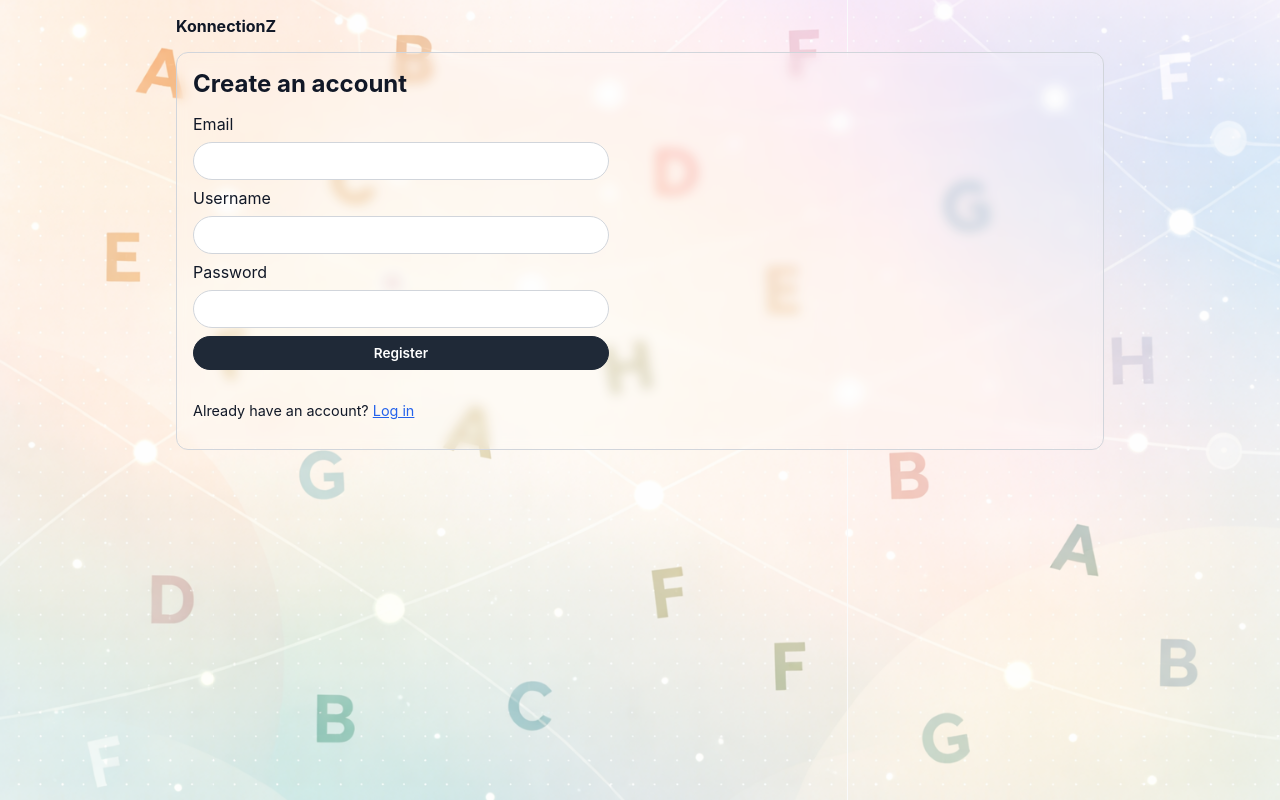
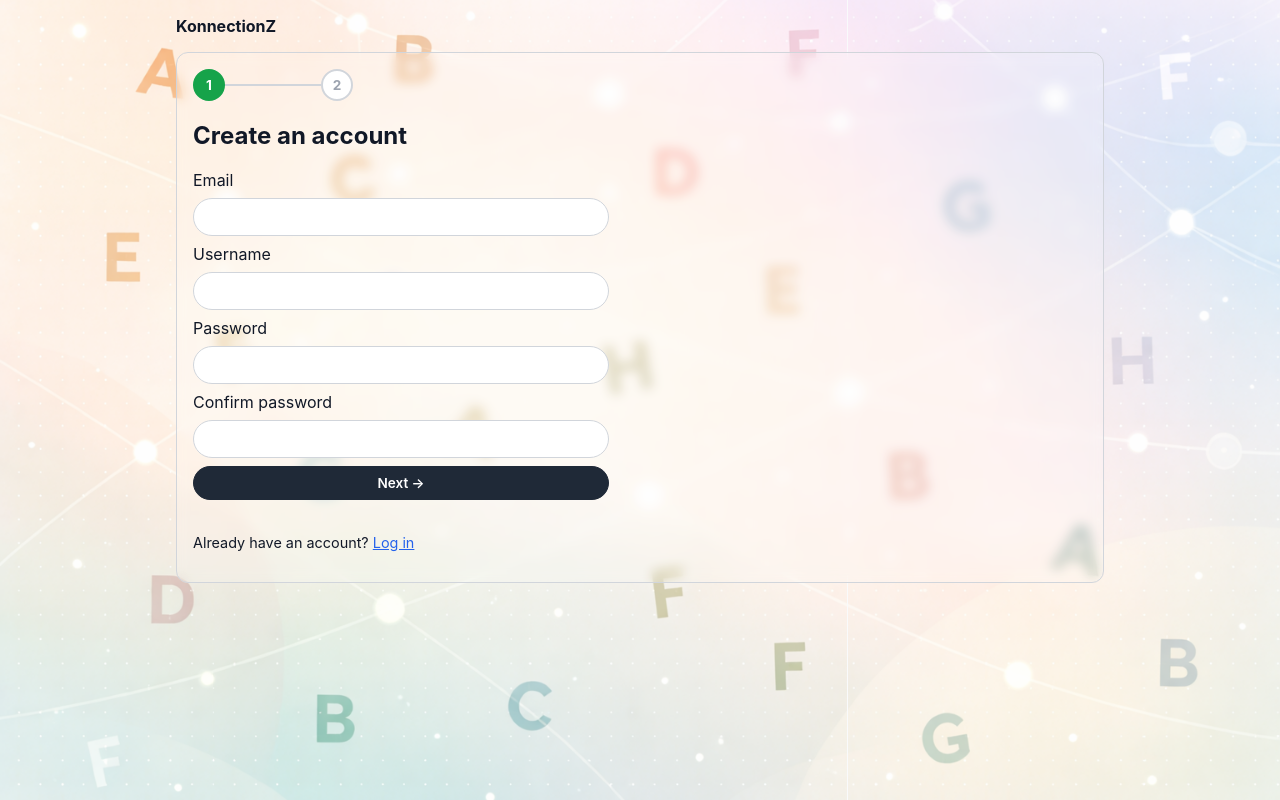
Before and after one commit to ooquist80/KonnectionZ-frontend, a Vue app: page /register in a window 1280 px wide. Built offline with nearby package versions, Linux system fonts and the light colour scheme; no server answers; the HTML template or start-up script is replaced by a standard one.

Commit message:
improved registration flow

```diff
--- a/src/auth/views/RegisterView.vue
+++ b/src/auth/views/RegisterView.vue
@@ -1,11 +1,20 @@
 <template>
   <section class="register-view">
+
+    <!-- Step indicator -->
+    <div class="step-indicator">
+      <div class="step-bubble" :class="step === 1 ? 'active' : 'done'">1</div>
+      <div class="step-line" :class="{ done: step === 2 }" />
+      <div class="step-bubble" :class="step === 2 ? 'active' : ''">2</div>
+    </div>
+
+    <!-- ── Step 1: Account details ── -->
+    <template v-if="step === 1">
       <h1>Create an account</h1>
 
-    <div v-if="successMessage" class="success-banner">{{ successMessage }}</div>
       <div v-if="errorMessage" class="error-banner">{{ errorMessage }}</div>
 
-    <form @submit.prevent="onSubmit">
+      <form @submit.prevent="onSubmitStep1">
         <label for="email">Email</label>
         <input id="email" v-model="email" type="email" required autocomplete="email" />
 
@@ -15,77 +24,182 @@
         <label for="password">Password</label>
         <input id="password" v-model="password" type="password" required autocomplete="new-password" />
 
-      <button type="submit" :disabled="isLoading">
-        {{ isLoading ? 'Creating account...' : 'Register' }}
+        <label for="confirm-password">Confirm password</label>
+        <input
+          id="confirm-password"
+          v-model="confirmPassword"
+          type="password"
+          required
+          autocomplete="new-password"
+          :class="{ 'input-error': passwordMismatch }"
+        />
+        <p v-if="passwordMismatch" class="field-error">Passwords do not match.</p>
+
+        <button type="submit" :disabled="isLoading || passwordMismatch">
+          {{ isLoading ? 'Creating account…' : 'Next →' }}
         </button>
       </form>
 
       <p class="sign-in-link">
         Already have an account? <RouterLink to="/login">Log in</RouterLink>
       </p>
+    </template>
+
+    <!-- ── Step 2: Avatar ── -->
+    <template v-else>
+      <h1>Create your avatar</h1>
+      <p class="step-subtitle">Customise how you appear to other players. You can change this later.</p>
+
+      <div v-if="avatarError" class="error-banner">{{ avatarError }}</div>
+
+      <AvatarEditor v-model="pendingAvatarStr" />
+
+      <div class="save-row">
+        <button type="button" class="btn-secondary" @click="randomize">🎲 Randomise</button>
+        <button type="button" class="btn-secondary" @click="skipAvatar">Skip for now</button>
+        <button type="button" class="btn-primary" :disabled="isLoading" @click="onSaveAvatar">
+          {{ isLoading ? 'Saving…' : 'Save & continue' }}
+        </button>
+      </div>
+    </template>
+
   </section>
 </template>
 
 <script setup lang="ts">
-import { ref } from 'vue'
-import { RouterLink } from 'vue-router'
+import { computed, ref } from 'vue'
+import { RouterLink, useRouter } from 'vue-router'
 import { requestJson } from '../../shared/api/http'
 import type { UserRead, UserWrite } from '../../shared/types/api'
+import { useAuthStore } from '../store/authStore'
+import { randomizeAvatarOptions, serializeAvatarOptions } from '../../shared/utils/avatarUtils'
+import AvatarEditor from '../components/AvatarEditor.vue'
 
+const auth = useAuthStore()
+const router = useRouter()
+
+// ── Step 1 state ──
+const step = ref<1 | 2>(1)
 const email = ref('')
 const username = ref('')
 const password = ref('')
+const confirmPassword = ref('')
 const isLoading = ref(false)
 const errorMessage = ref('')
-const successMessage = ref('')
 
-async function onSubmit() {
+const passwordMismatch = computed(
+  () => confirmPassword.value.length > 0 && password.value !== confirmPassword.value,
+)
+
+function extractErrorMessage(err: unknown): string {
+  if (err && typeof err === 'object' && 'payload' in err) {
+    const detail = (err as { payload?: { detail?: unknown } }).payload?.detail
+    if (typeof detail === 'string') return detail
+    if (Array.isArray(detail)) return detail.map((d: { msg: string }) => d.msg).join(', ')
+  }
+  return err instanceof Error ? err.message : 'Something went wrong. Please try again.'
+}
+
+async function onSubmitStep1() {
+  if (passwordMismatch.value) return
   errorMessage.value = ''
-  successMessage.value = ''
   isLoading.value = true
 
   try {
-    const body: UserWrite = {
-      email: email.value,
-      username: username.value,
-      password: password.value,
-    }
-
+    const body: UserWrite = { email: email.value, username: username.value, password: password.value }
     await requestJson<UserRead>('/users', {
       method: 'POST',
       headers: { 'Content-Type': 'application/json' },
       body: JSON.stringify(body),
     })
-
-    successMessage.value = 'Account created! You can now sign in.'
-    email.value = ''
-    username.value = ''
-    password.value = ''
-  } catch (err: unknown) {
-    if (err && typeof err === 'object' && 'payload' in err) {
-      const payload = (err as { payload: unknown }).payload
-      if (payload && typeof payload === 'object' && 'detail' in payload) {
-        const detail = (payload as { detail: unknown }).detail
-        if (typeof detail === 'string') {
-          errorMessage.value = detail
-        } else if (Array.isArray(detail)) {
-          errorMessage.value = detail.map((d: { msg: string }) => d.msg).join(', ')
-        } else {
-          errorMessage.value = 'Registration failed. Please try again.'
-        }
-      } else {
-        errorMessage.value = 'Registration failed. Please try again.'
-      }
-    } else {
-      errorMessage.value = 'Registration failed. Please try again.'
-    }
+    // Auto-login so we can save avatar in step 2
+    await auth.loginWithPassword(username.value, password.value)
+    step.value = 2
+  } catch (err) {
+    errorMessage.value = extractErrorMessage(err)
   } finally {
     isLoading.value = false
   }
 }
+
+// ── Step 2 state ──
+const pendingAvatarStr = ref(serializeAvatarOptions(randomizeAvatarOptions()))
+const avatarError = ref('')
+
+function randomize() {
+  pendingAvatarStr.value = serializeAvatarOptions(randomizeAvatarOptions())
+}
+
+async function onSaveAvatar() {
+  avatarError.value = ''
+  isLoading.value = true
+  try {
+    await auth.saveAvatar(pendingAvatarStr.value)
+    await router.push('/')
+  } catch (err) {
+    avatarError.value = extractErrorMessage(err)
+  } finally {
+    isLoading.value = false
+  }
+}
+
+function skipAvatar() {
+  void router.push('/')
+}
 </script>
 
 <style scoped>
+.register-view {
+  gap: 1.25rem;
+}
+
+/* ── Step indicator ── */
+.step-indicator {
+  display: flex;
+  align-items: center;
+  gap: 0;
+  max-width: 10rem;
+}
+
+.step-bubble {
+  width: 2rem;
+  height: 2rem;
+  border-radius: 50%;
+  display: flex;
+  align-items: center;
+  justify-content: center;
+  font-size: 0.85rem;
+  font-weight: 700;
+  border: 2px solid #d1d5db;
+  background: #fff;
+  color: #9ca3af;
+  flex-shrink: 0;
+}
+
+.step-bubble.active {
+  border-color: #16a34a;
+  background: #16a34a;
+  color: #fff;
+}
+
+.step-bubble.done {
+  border-color: #16a34a;
+  background: #dcfce7;
+  color: #16a34a;
+}
+
+.step-line {
+  flex: 1;
+  height: 2px;
+  background: #d1d5db;
+  transition: background 0.3s;
+}
+
+.step-line.done {
+  background: #16a34a;
+}
+
+/* ── Step 1 form ── */
 form {
   display: grid;
   gap: 0.5rem;
@@ -99,26 +213,74 @@ input {
   border-radius: 2rem;
 }
 
-.success-banner {
-  background: #dcfce7;
-  color: #166534;
-  padding: 0.75rem 1rem;
-  border-radius: 0.5rem;
-  margin-bottom: 1rem;
-  max-width: 26rem;
+input.input-error {
+  border-color: #dc2626;
 }
 
+.field-error {
+  margin: 0;
+  font-size: 0.85rem;
+  color: #dc2626;
+}
+
+/* ── Step 2 ── */
+.step-subtitle {
+  margin: 0;
+  color: #6b7280;
+  font-size: 0.95rem;
+}
+
+.save-row {
+  display: flex;
+  gap: 0.5rem;
+  flex-wrap: wrap;
+}
+
+.btn-secondary {
+  background: transparent;
+  border: 1px solid #d1d5db;
+  border-radius: 2rem;
+  padding: 0.5rem 1.2rem;
+  font: inherit;
+  font-size: 0.95rem;
+  cursor: pointer;
+  color: #374151;
+}
+
+.btn-secondary:hover {
+  background: #f3f4f6;
+}
+
+.btn-primary {
+  background: #16a34a;
+  border: none;
+  border-radius: 2rem;
+  padding: 0.5rem 1.6rem;
+  font: inherit;
+  font-size: 0.95rem;
+  cursor: pointer;
+  color: #fff;
+}
+
+.btn-primary:hover:not(:disabled) {
+  background: #15803d;
+}
+
+.btn-primary:disabled {
+  opacity: 0.5;
+  cursor: not-allowed;
+}
+
+/* ── Shared banners ── */
 .error-banner {
   background: #fee2e2;
   color: #991b1b;
   padding: 0.75rem 1rem;
   border-radius: 0.5rem;
-  margin-bottom: 1rem;
   max-width: 26rem;
 }
 
 .sign-in-link {
-  margin-top: 1rem;
   font-size: 0.9rem;
 }
 </style>
```
Lines whose indentation alone changed are shown as unchanged.
